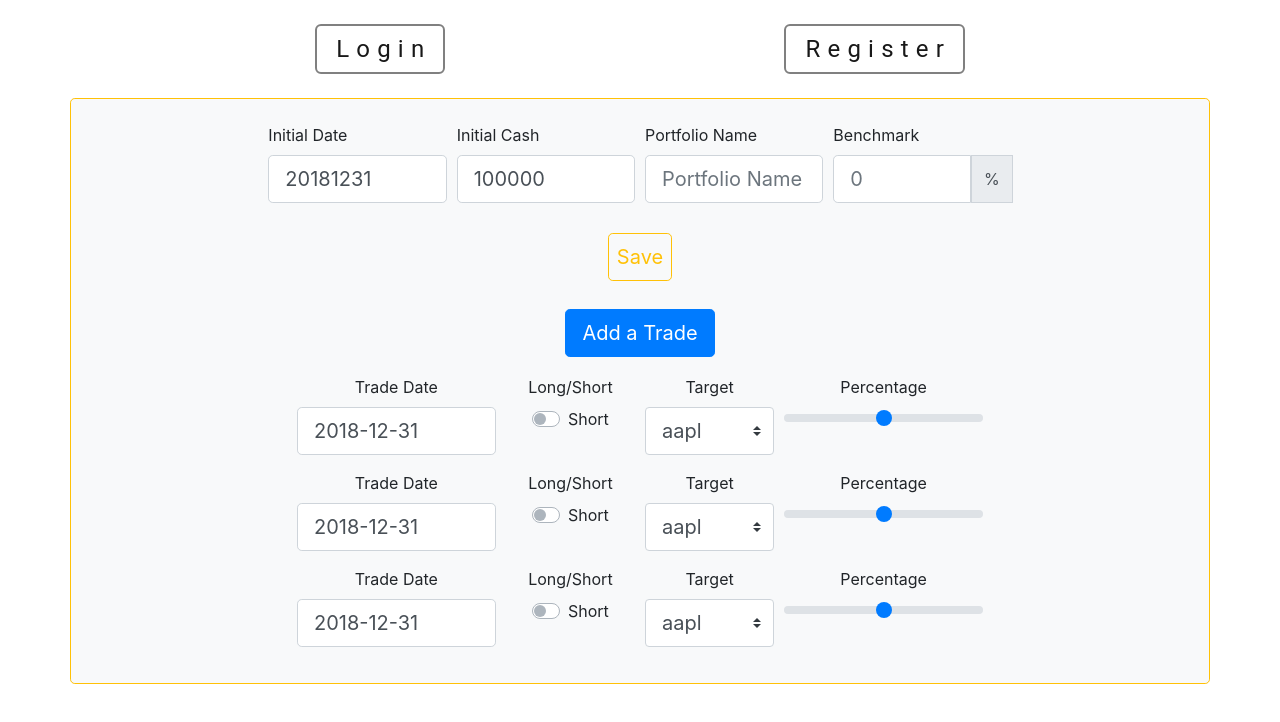
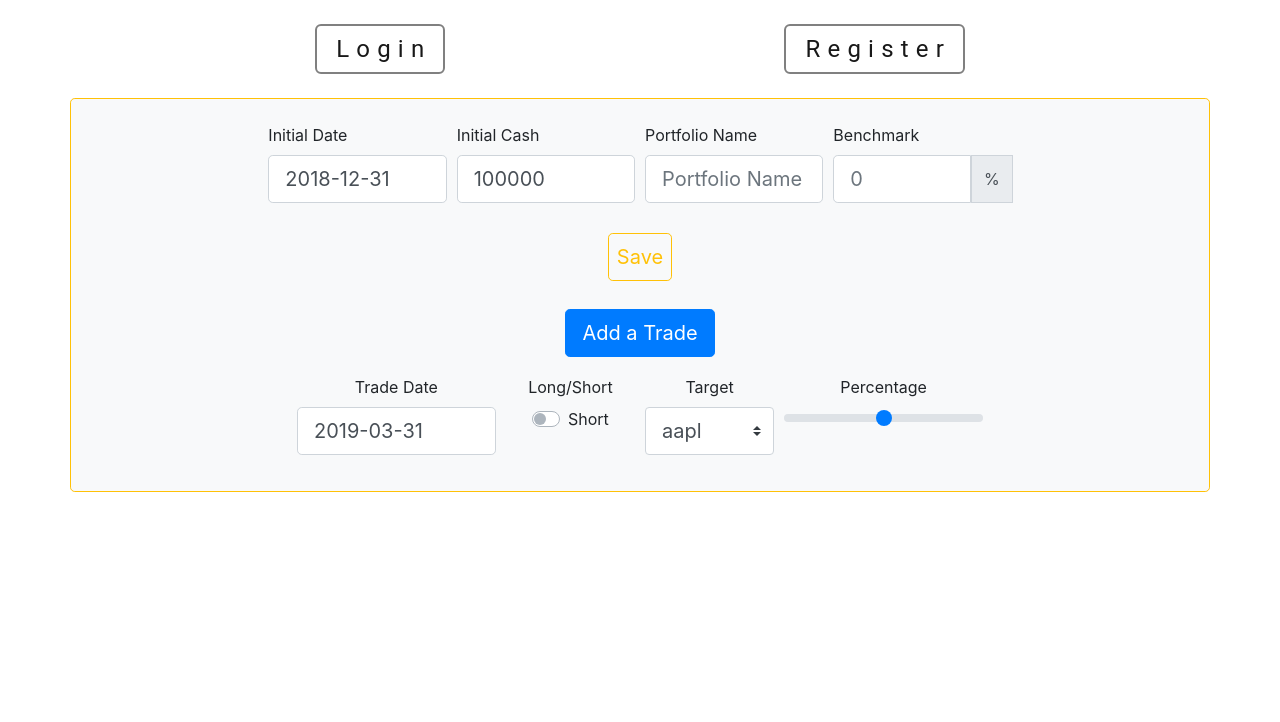
Before and after one commit to achman1729/quantplay-react-client, a React (Create React App) app: page /portfolio in a window 1280 px wide. Shown: the top 722 px of the page. Built offline with nearby package versions, Linux system fonts and the light colour scheme; what pondjs would draw is missing.

Commit message:
finishing BuildPortfolio

```diff
--- a/src/Components/BuildPortfolio.jsx
+++ b/src/Components/BuildPortfolio.jsx
@@ -11,24 +11,24 @@ const clone = require('rfdc')()
 
 const testTrades = [
         {
-            date: new Date("20190131"),
+            date: new Date("2019-01-31"),
             direction: 'long',
             target: 'aapl',
             percentage: 0.2
 
-        },
-        {
-            date: new Date("20190231"),
-            direction: 'long',
-            target: 'msft',
-            percentage: 0.2
-        },
-        {
-            date: new Date("20190231"),
-            direction: 'long',
-            target: 'googl',
-            percentage: 0.2
         }
+        // {
+        //     date: new Date("2019-02-31"),
+        //     direction: 'long',
+        //     target: 'msft',
+        //     percentage: 0.2
+        // },
+        // {
+        //     date: new Date("2019-02-31"),
+        //     direction: 'long',
+        //     target: 'googl',
+        //     percentage: 0.2
+        // }
     ]
 
 class BuildPortfolio extends React.Component {
@@ -38,17 +38,17 @@ class BuildPortfolio extends React.Component {
             validated: false,
             lines: testTrades, // the trades data
             name: 'myPortfolio',
-            begin: '2016-12-31', // should work with Date.parse()
+            begin: '2018-12-31', // should work with Date.parse()
             cash: 100000,
             benchmark: 0
         }
     }
 
     checkInitValid() {
-        let validDate = !isNaN(Date.parse(this.begin))
-        let validName = (this.name != '')
-        let validCash = (this.cash > 0)
-        let validBenchmark = (this.benchmark >= 0)
+        let validDate = !isNaN(Date.parse(this.state.begin))
+        let validName = (this.state.name != '')
+        let validCash = (this.state.cash > 0)
+        let validBenchmark = (this.state.benchmark >= 0)
         if (validDate && validName && validCash && validBenchmark) {
             this.validated = true
             return true
@@ -56,7 +56,7 @@ class BuildPortfolio extends React.Component {
     }
 
     checkTradeValid(date, direction, target, percentage) {
-        let validDate = !isNaN(Date.parse(date)) && (Date.parse(date) >= Date.parse(this.begin))
+        let validDate = !isNaN(Date.parse(date)) && (Date.parse(date) >= Date.parse(this.state.begin))
         let validDirection = (direction == 'long' || direction == 'short')
         let validTarget = true // to be worked on checking if it is a valid symbol
         let validPercentage = (percentage >= 0 && percentage <= 1)
@@ -80,20 +80,27 @@ class BuildPortfolio extends React.Component {
                 first_name: 'a',
                 last_name: 'b',
                 email: 'ab@email.com',
-                name: this.name,
-                begin: this.begin,
-                cash: this.cash,
-                benchmark: this.benchmark,
+                name: this.state.name,
+                begin: this.state.begin,
+                cash: this.state.cash,
+                benchmark: this.state.benchmark,
                 trades: []
             }
+            console.log(this.state.lines)
             // only push valid trade inputs
-            for (let i = 0; i < this.lines.length; i++) {
-                let trade = this.lines[i]
+            for (let i = 0; i < this.state.lines.length; i++) {
+                let trade = this.state.lines[i]
+                console.log('trade..')
+                console.log(this.state.lines[i])
                 if(this.checkTradeValid(trade.date, trade.direction, trade.target, trade.percentage)) {
-                    if (i > 1) { // dates of trades should be non-descending
-                        if (Date.parse(trade.date) >= Date.parse(this.trades[this.trades.length - 1].date)) {
-                            newP.trades.push(this.lines[i])
+                    console.log("entered 1st layer")
+                    if (newP.trades.length > 0) { // dates of trades should be non-descending
+                        if (Date.parse(trade.date) >= Date.parse(newP.trades[newP.trades.length - 1].date)) {
+                            console.log("entered last")
+                            newP.trades.push(this.state.lines[i])
                         }
+                    } else {
+                        newP.trades.push(this.state.lines[i])
                     }
                 }
             }
@@ -134,7 +141,7 @@ class BuildPortfolio extends React.Component {
                         required
                         type="text"
                         placeholder="YYYY-MM-DD"
-                        defaultValue="2018-12-31"
+                        defaultValue="2019-03-31"
                         size="lg"
                         onChange={
                             (e) => {
@@ -229,8 +236,8 @@ class BuildPortfolio extends React.Component {
                     <Form.Control
                         required
                         type="text"
-                        placeholder="YYYYMMDD"
-                        defaultValue="20181231"
+                        placeholder="YYYY-MM-DD"
+                        defaultValue="2018-12-31"
                         size="lg"
                         onChange={(e) => { this.setState({begin: e.target.value})}}
                     />
--- a/src/Components/PortfolioConnections.js
+++ b/src/Components/PortfolioConnections.js
@@ -5,6 +5,7 @@ import api from './api'
 
 export const replaceP = p => {
     // posting to create/replace portfolio
+    console.log(p)
     return api
     .post('build', {
       first_name: p.first_name,
@@ -13,7 +14,8 @@ export const replaceP = p => {
       name: p.name,
       begin: p.begin,
       cash: p.cash,
-      benchmark: p.benchmark
+      benchmark: p.benchmark,
+      trades: p.trades
     })
     .then(response => {
       console.log('portfolio created/replaced ' + response)
```
